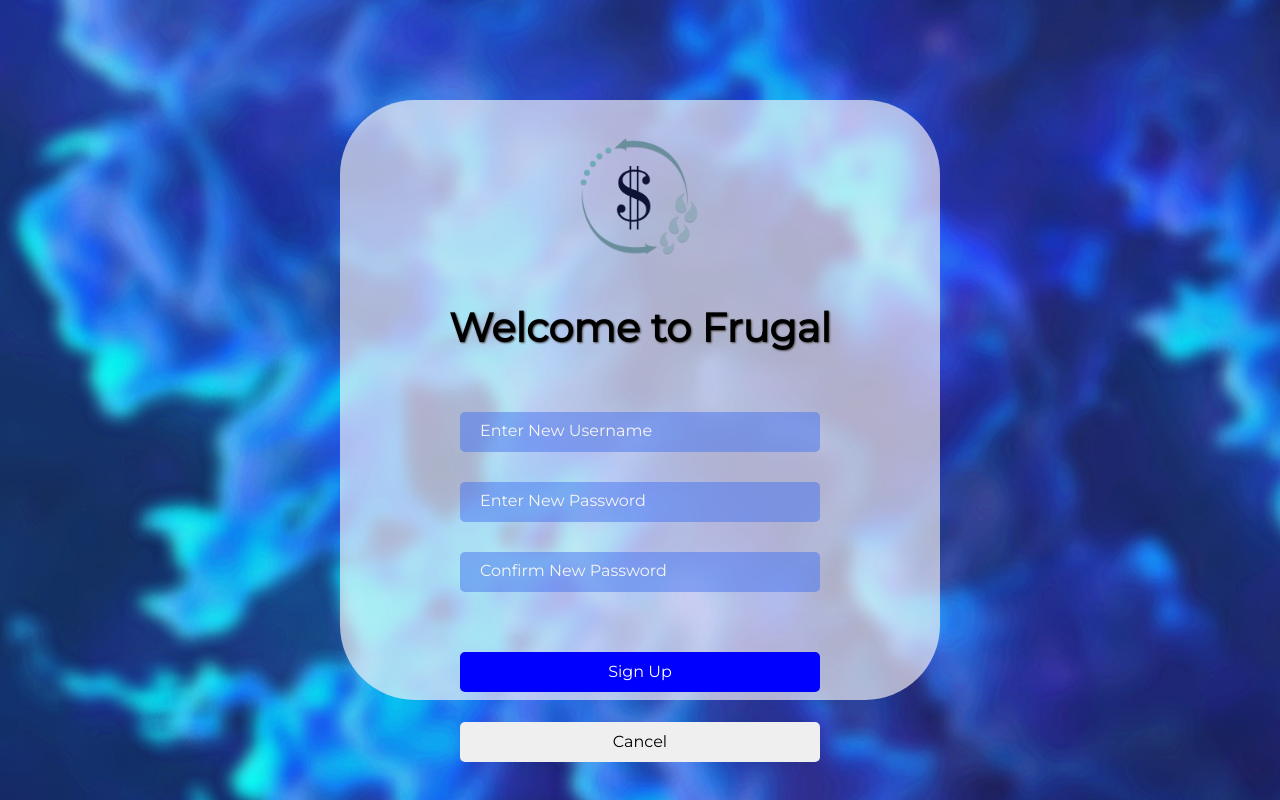
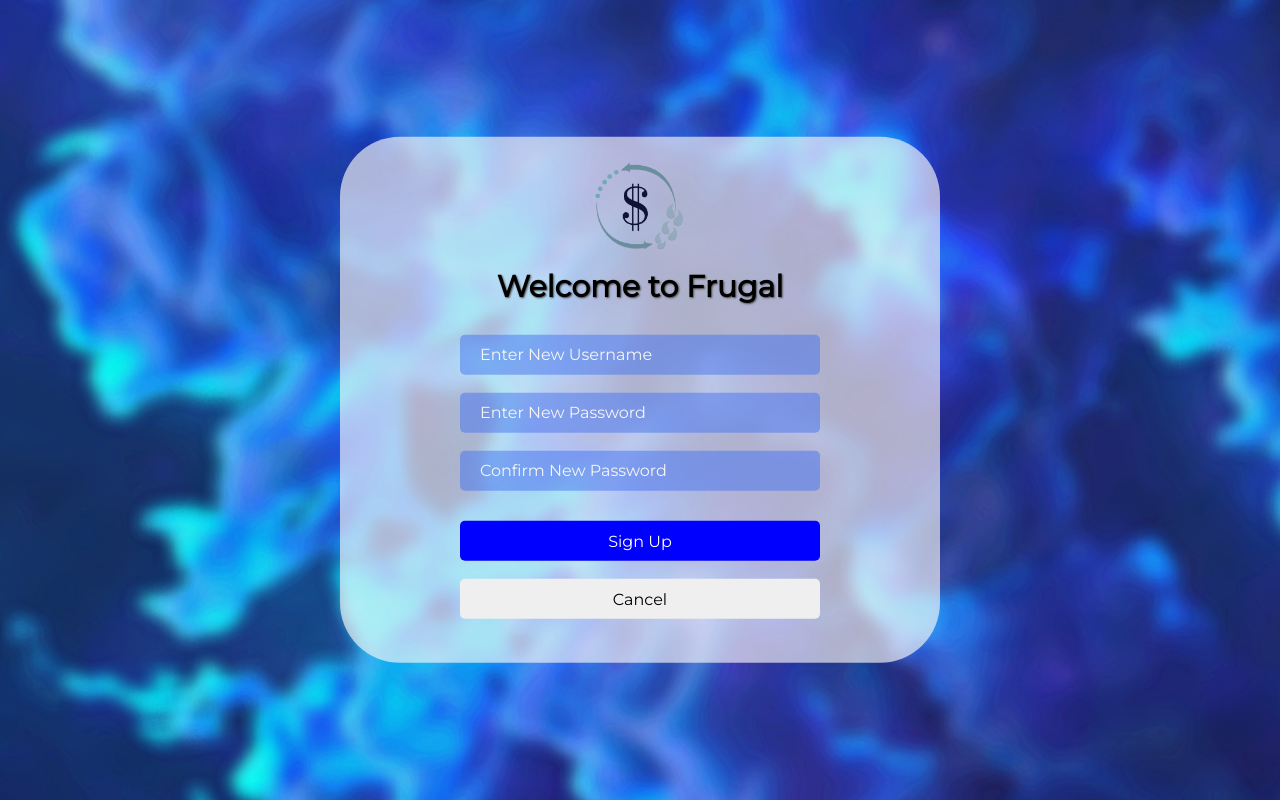
Before and after one commit to demimao/unit_testing, an Electron app: page source/electron/create_account/create_account.html in a window 1280 px wide. Drawn offline with Linux system fonts and the light colour scheme.

Commit message:
computer screen issues

```diff
--- a/source/electron/create_account/create_account.css
+++ b/source/electron/create_account/create_account.css
@@ -15,29 +15,20 @@ body{
   background-size: cover;
 }
 
-h1{
-  text-align: center;
-  padding: 5px 0;
-  background: rgba(245, 244, 244, 0.5);
-  font-family: 'Montserrat';
-  font-size: 20px;
-}
-
 /* white modal */
 .main_content {
   display: flex;
   flex-direction: column;
   position: absolute;
-  max-height: 75vh;
+  max-height: 85vh;
   top: 50%;
   left: 50%;
-  width: 30%;
+  max-width: fit-content;
   transform: translate(-50%, -50%);
   background: rgba(250, 248, 248, 0.65);
-  border-radius: 75px;
-  padding-top: 3%;
-  padding-bottom: 4%;
-  width: fit-content;
+  border-radius: 60px;
+  padding-top: 2%;
+  padding-bottom: 3%;
 }
 
 /* logo */
@@ -45,23 +36,24 @@ h1{
   display: block;
   margin-left: auto;
   margin-right: auto;
-  max-width: 20%;
+  max-width: 15%;
   height: auto;
   filter: brightness(85%);
 }
 
 .main_content h2 {
   text-align: center;
-  margin-top: 8%;
-  margin-bottom: 10%;
+  margin-top: 3%;
+  margin-bottom: 5%;
   font-family: 'Montserrat';
-  font-size: 40px;
+  font-size: 30px;
   text-shadow: 1px 1px 2px rgb(77, 76, 76);
 }
 
 .create_account_form {
   display: flex;
   flex-direction: column;
+
 }
 
 /* input styling */
@@ -75,7 +67,7 @@ h1{
   outline: none;
   background:  rgba(71, 116, 240, 0.5);
   border-radius: 5px;
-  margin-bottom: 5%;
+  margin-bottom: 3%;
   text-indent: 20px;
 
 }
@@ -100,7 +92,8 @@ button {
   width: 60%;
   height: 40px;
   margin: auto;
-  margin-top: 5%;
+  margin-top: 2%;
+  margin-bottom: 1%;
   border-radius: 5px;
   border: none;
   cursor: pointer;
```
